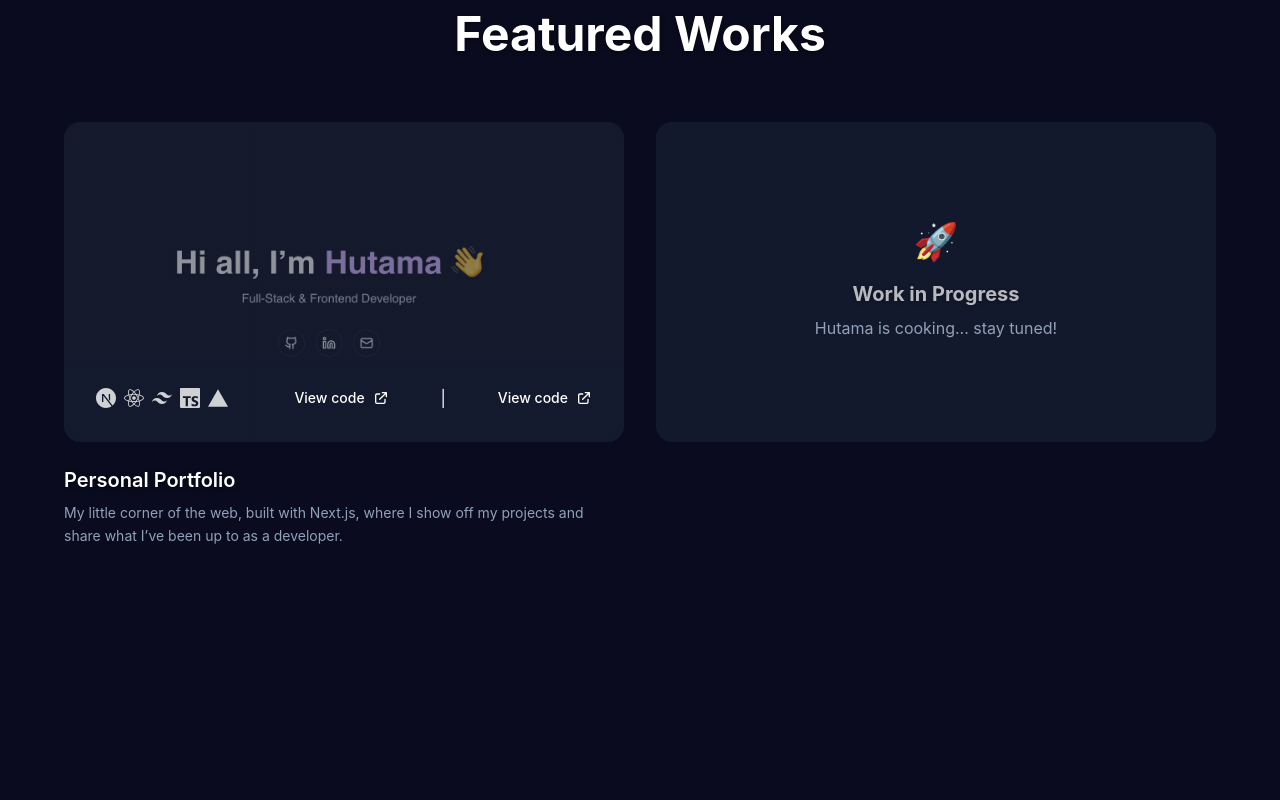
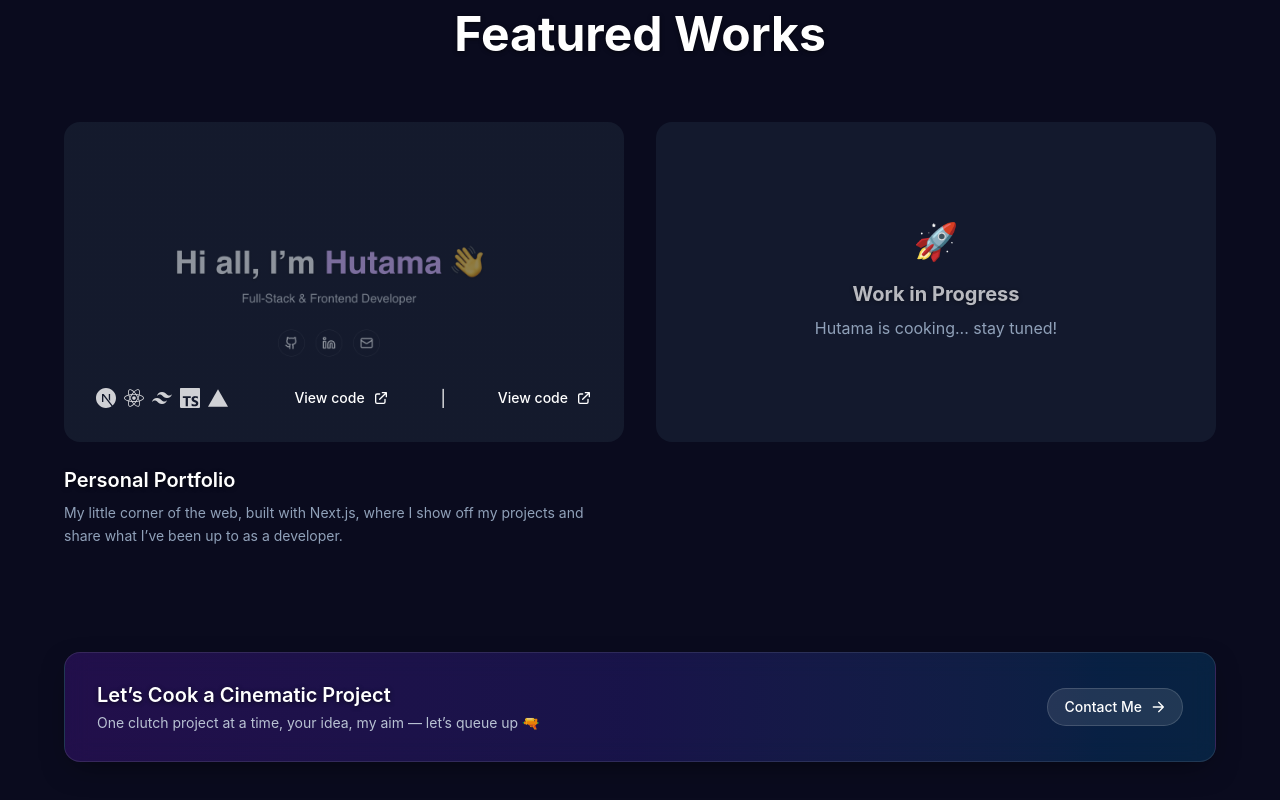
Before and after one commit to hutamafs/hfs.dev, a Next.js app: page / in a window 1280 px wide. Shown: the part 4211-5011 px from the top of the page. Before the commit the page ends 4957 px from the top, so only its background shows below. Built offline with nearby package versions, Linux system fonts and the light colour scheme.

Commit message:
feat: cta

```diff
--- a/src/app/components/Projects.tsx
+++ b/src/app/components/Projects.tsx
@@ -54,7 +54,7 @@ export default function Projects() {
   };
 
   return (
-    <section id="projects" className="min-h-screen text-white py-16 px-4">
+    <section id="projects" className="text-white py-16 px-4">
       <div className="max-w-6xl mx-auto">
         {/* Header */}
         <div className="text-center mb-16">
--- /dev/null
+++ b/src/app/components/cta.tsx
@@ -0,0 +1,55 @@
+export default function CTA() {
+  return (
+    <section id="contact" className="px-4 py-10">
+      <div className="mx-auto max-w-6xl">
+        <div
+          className="
+            rounded-2xl border border-white/10
+            bg-gradient-to-r from-violet-600/20 via-indigo-600/20 to-sky-600/20
+            backdrop-blur-md shadow-[0_10px_30px_-10px_rgba(0,0,0,.5)]
+            px-5 py-6 md:px-8 md:py-7
+          "
+        >
+          <div className="flex flex-col md:flex-row md:items-center md:justify-between gap-4">
+            <div className="space-y-1">
+              <h3 className="text-lg md:text-xl font-semibold text-white">
+                Let’s Cook a Cinematic Project
+              </h3>
+              <p className="text-sm text-slate-300/90">
+                One clutch project at a time, your idea, my aim — let’s queue up
+                🔫
+              </p>
+            </div>
+
+            <a
+              href="mailto:hutama.fs@gmail.com"
+              className="
+                inline-flex items-center justify-center gap-2
+                rounded-full border border-white/15 bg-white/10
+                px-4 py-2 text-sm font-medium text-white
+                hover:bg-white/15 hover:border-white/25
+                transition-colors
+              "
+              aria-label="Go to contact section"
+            >
+              Contact Me
+              <svg
+                className="h-4 w-4"
+                viewBox="0 0 24 24"
+                fill="none"
+                stroke="currentColor"
+              >
+                <path
+                  strokeWidth="2"
+                  strokeLinecap="round"
+                  strokeLinejoin="round"
+                  d="M5 12h14M13 5l7 7-7 7"
+                />
+              </svg>
+            </a>
+          </div>
+        </div>
+      </div>
+    </section>
+  );
+}
--- a/src/app/page.tsx
+++ b/src/app/page.tsx
@@ -4,6 +4,7 @@ import About from "./components/About";
 import Education from "./components/Education";
 import Experience from "./components/Experience";
 import Projects from "./components/Projects";
+import CTA from "./components/cta";
 
 export default function Home() {
   return (
@@ -14,6 +15,7 @@ export default function Home() {
       <Education />
       <Experience />
       <Projects />
+      <CTA />
     </div>
   );
 }
```
